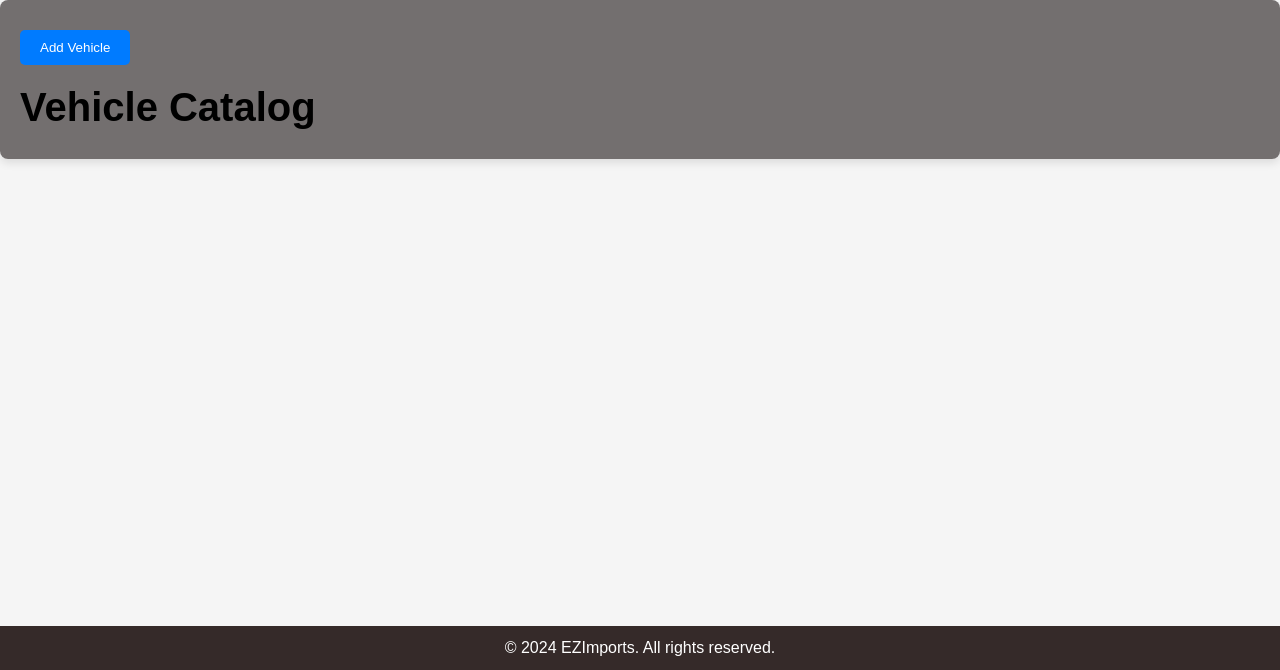
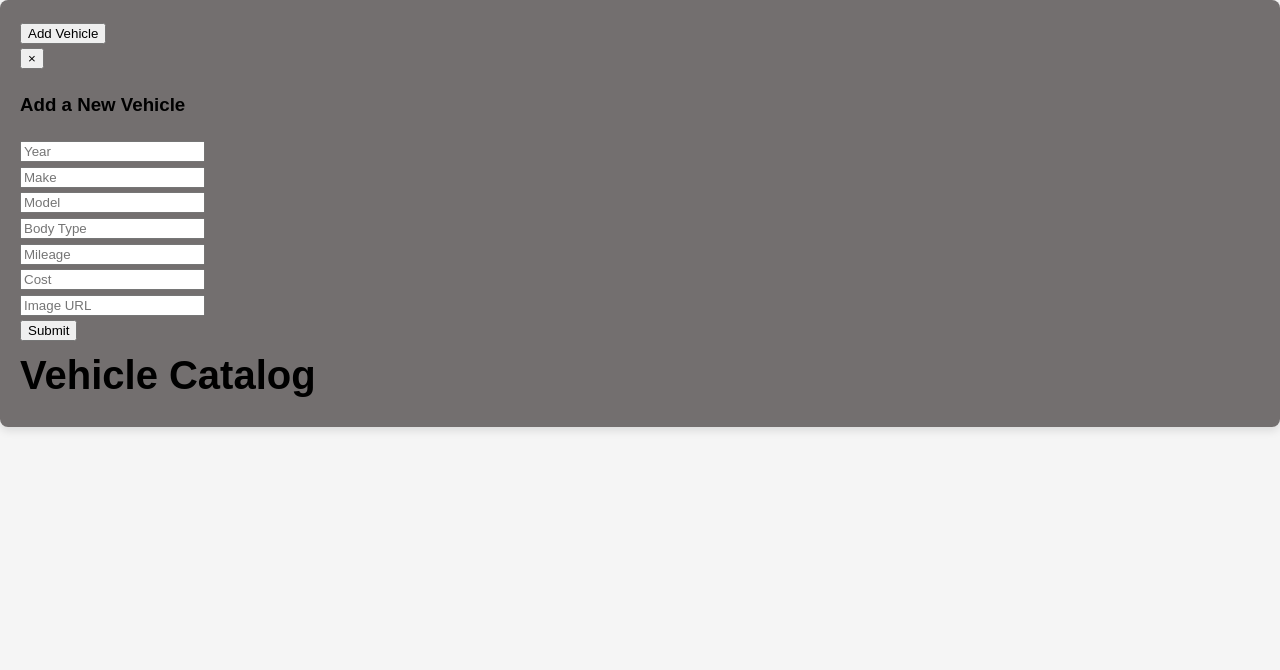
Before and after one commit to LoganZ3/CS-351-Web-Dev_Final, a PHP site: page /catalog.php in a window 1280 px wide. Shown: the part 130-800 px from the top of the page. Run offline with PHP 8.4, Linux system fonts and the light colour scheme; data that the repository does not hold is empty.

Commit message:
better catalog function

```diff
--- a/catalog.php
+++ b/catalog.php
@@ -21,12 +21,10 @@ try {
 // Handle deletion of a vehicle
 if ($_SERVER['REQUEST_METHOD'] == 'POST' && isset($_POST['delete_id'])) {
     $delete_id = (int) $_POST['delete_id'];
-
     if ($delete_id > 0) {
         $delete_sql = 'DELETE FROM vehicles WHERE id = :id';
         $stmt_delete = $pdo->prepare($delete_sql);
         if ($stmt_delete->execute(['id' => $delete_id])) {
-            // Redirect to avoid form resubmission
             header('Location: catalog.php');
             exit();
         } else {
@@ -35,28 +33,20 @@ if ($_SERVER['REQUEST_METHOD'] == 'POST' && isset($_POST['delete_id'])) {
     }
 }
 
-
+// Handle adding a new vehicle
 if ($_SERVER['REQUEST_METHOD'] == 'POST' && isset($_POST['add_vehicle'])) {
-    // Check if all required fields are set
     if (
-        isset($_POST['year']) &&
-        isset($_POST['make']) &&
-        isset($_POST['model']) &&
-        isset($_POST['bodytype']) &&
-        isset($_POST['cost']) &&
-        isset($_POST['mileage'])
+        isset($_POST['year'], $_POST['make'], $_POST['model'], $_POST['bodytype'], $_POST['cost'], $_POST['mileage'], $_POST['image_url'])
     ) {
-        // Sanitize input
         $year = htmlspecialchars($_POST['year']);
         $make = htmlspecialchars($_POST['make']);
         $model = htmlspecialchars($_POST['model']);
         $bodytype = htmlspecialchars($_POST['bodytype']);
         $cost = htmlspecialchars($_POST['cost']);
         $mileage = htmlspecialchars($_POST['mileage']);
+        $image_url = htmlspecialchars($_POST['image_url']);
 
-
-        // Insert new entry into the database
-        $insert_sql = 'INSERT INTO vehicles (year, make, model, bodytype, cost, mileage) VALUES (:year, :make, :model, :bodytype, :cost, :mileage)';
+        $insert_sql = 'INSERT INTO vehicles (year, make, model, bodytype, cost, mileage, image_url) VALUES (:year, :make, :model, :bodytype, :cost, :mileage, :image_url)';
         $stmt = $pdo->prepare($insert_sql);
         $stmt->execute([
             'year' => $year,
@@ -64,17 +54,16 @@ if ($_SERVER['REQUEST_METHOD'] == 'POST' && isset($_POST['add_vehicle'])) {
             'model' => $model,
             'bodytype' => $bodytype,
             'cost' => $cost,
-            'mileage' => $mileage
+            'mileage' => $mileage,
+            'image_url' => $image_url
         ]);
-
-        // Redirect to avoid form resubmission
         header('Location: catalog.php');
         exit;
     }
 }
 
 // Fetch vehicles for the catalog
-$sql = 'SELECT id, make, model, year, mileage, cost FROM vehicles';
+$sql = 'SELECT id, make, model, year, mileage, cost, image_url FROM vehicles';
 $stmt = $pdo->query($sql);
 ?>
 
@@ -86,44 +75,41 @@ $stmt = $pdo->query($sql);
     <link rel="icon" type="image/x-icon" href="favicon.ico">
     <link rel="stylesheet" href="styles.css">
     <style>
-        /* Styling for the button */
-        .open-popup-btn {
-            margin: 10px 0;
-            padding: 10px 20px;
-            background-color: #007BFF;
-            color: white;
-            border: none;
-            border-radius: 5px;
+        .vehicle-image img {
             cursor: pointer;
+            transition: transform 0.2s ease;
         }
-
-        /* Popup container styling */
-        .popup-container {
+        .vehicle-image img:hover {
+            transform: scale(1.05);
+        }
+        .image-modal {
             display: none;
             position: fixed;
             top: 50%;
             left: 50%;
             transform: translate(-50%, -50%);
-            background: white;
-            padding: 20px;
+            z-index: 1000;
+            background: rgba(0, 0, 0, 0.8);
+            padding: 10px;
             border-radius: 10px;
-            box-shadow: 0px 4px 8px rgba(0, 0, 0, 0.2);
-            z-index: 1000;
         }
-
-        /* Close button for popup */
-        .popup-close-btn {
+        .image-modal img {
+            max-width: 90%;
+            max-height: 90%;
+            display: block;
+            margin: auto;
+        }
+        .image-modal-close {
             position: absolute;
             top: 10px;
             right: 10px;
+            font-size: 24px;
+            color: white;
+            cursor: pointer;
             background: none;
             border: none;
-            font-size: 18px;
-            cursor: pointer;
         }
-
-        /* Overlay to dim background when popup is open */
-        .popup-overlay {
+        .image-modal-overlay {
             display: none;
             position: fixed;
             top: 0;
@@ -147,13 +133,9 @@ $stmt = $pdo->query($sql);
     </header>
 
     <div class="container">
-        <!-- Add Vehicle Button -->
         <button class="open-popup-btn" id="openPopupBtn">Add Vehicle</button>
 
-        <!-- Popup Overlay -->
         <div class="popup-overlay" id="popupOverlay"></div>
-
-        <!-- Popup Container -->
         <div class="popup-container" id="popupContainer">
             <button class="popup-close-btn" id="closePopupBtn">&times;</button>
             <h3>Add a New Vehicle</h3>
@@ -165,6 +147,7 @@ $stmt = $pdo->query($sql);
                 <input type="text" name="bodytype" placeholder="Body Type" required><br>
                 <input type="text" name="mileage" placeholder="Mileage" required><br>
                 <input type="text" name="cost" placeholder="Cost" required><br>
+                <input type="text" name="image_url" placeholder="Image URL" required><br>
                 <button type="submit">Submit</button>
             </form>
         </div>
@@ -174,8 +157,9 @@ $stmt = $pdo->query($sql);
             <?php while ($row = $stmt->fetch()): ?>
             <div class="vehicle-card">
                 <div class="vehicle-image">
-                    <!-- Placeholder for car image -->
-                    <img src="gtr.jpg" alt="Vehicle Image" style="width:100%; height:100%; object-fit:cover;">
+                    <img src="<?php echo htmlspecialchars($row['image_url']); ?>" alt="Vehicle Image"
+                         style="width:100%; height:100%; object-fit:cover;"
+                         onclick="showImageModal('<?php echo htmlspecialchars($row['image_url']); ?>')">
                 </div>
                 <div class="vehicle-details">
                     <h3><?php echo htmlspecialchars($row['make'] . ' ' . $row['model']); ?></h3>
@@ -193,31 +177,8 @@ $stmt = $pdo->query($sql);
             <?php endwhile; ?>
         </div>
     </div>
-    <footer class="footer">
-        <p>© 2024 EZImports. All rights reserved.</p>
-    </footer>
 
-    <script>
-        // JavaScript for opening and closing the popup
-        const openPopupBtn = document.getElementById('openPopupBtn');
-        const popupContainer = document.getElementById('popupContainer');
-        const popupOverlay = document.getElementById('popupOverlay');
-        const closePopupBtn = document.getElementById('closePopupBtn');
-
-        openPopupBtn.addEventListener('click', () => {
-            popupContainer.style.display = 'block';
-            popupOverlay.style.display = 'block';
-        });
-
-        closePopupBtn.addEventListener('click', () => {
-            popupContainer.style.display = 'none';
-            popupOverlay.style.display = 'none';
-        });
-
-        popupOverlay.addEventListener('click', () => {
-            popupContainer.style.display = 'none';
-            popupOverlay.style.display = 'none';
-        });
-    </script>
-</body>
-</html>
+    <div class="image-modal-overlay" id="imageModalOverlay"></div>
+    <div class="image-modal" id="imageModal">
+        <button class="image-modal-close" id="imageModalClose">&times;</button>
+        <img id="modalImage" src="" alt="Enlarg
```
